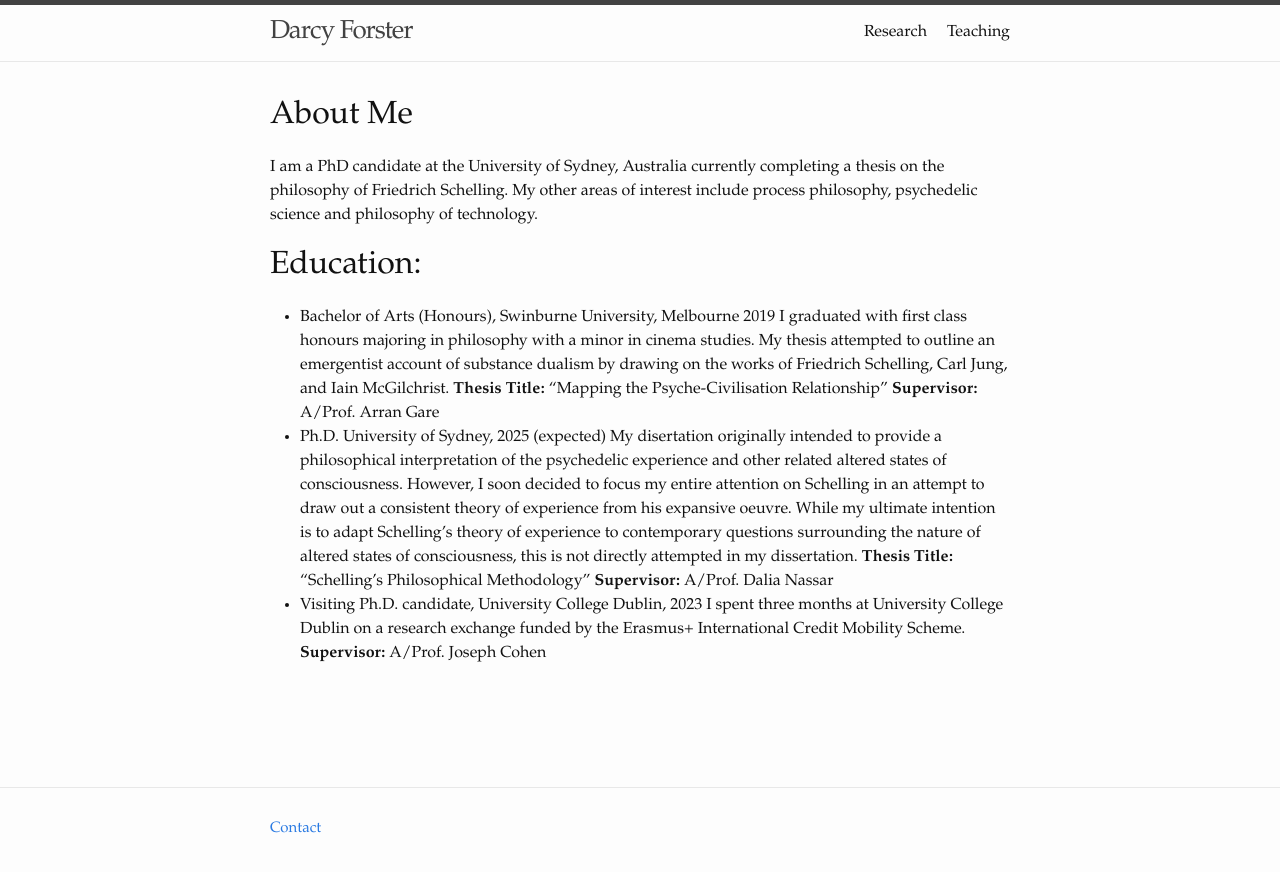
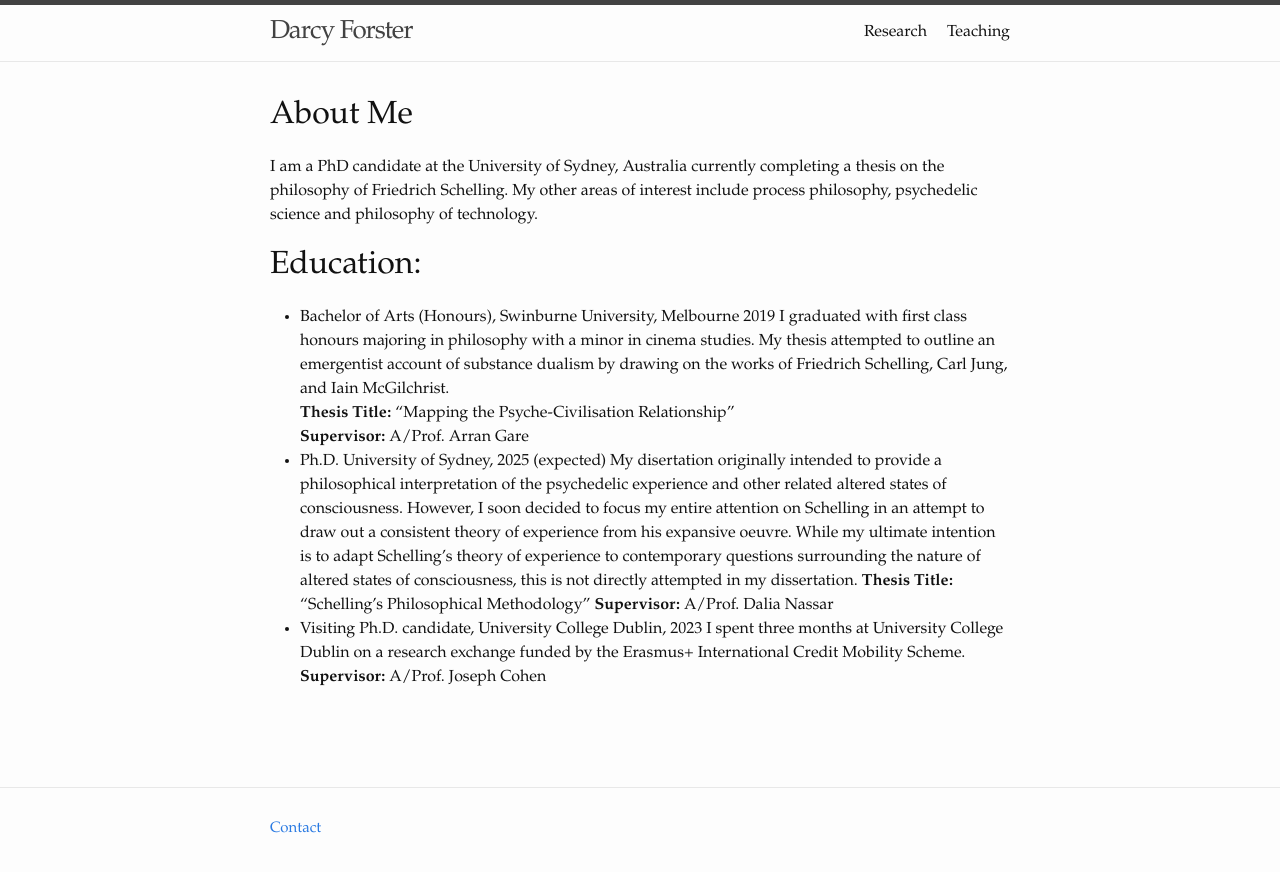
Before and after one commit to darcyforster/darcyforster, a Jekyll site: the page built from index.markdown, in a window 1280 px wide. Shown: the top 872 px of the page. Built offline with Jekyll 4.4.1, drawn with Linux system fonts in a browser that asks for light colours.

```diff
--- a/index.markdown
+++ b/index.markdown
@@ -11,13 +11,13 @@ I am a PhD candidate at the University of Sydney, Australia currently completing
 Education:
 ======
 * Bachelor of Arts (Honours), Swinburne University, Melbourne 2019
-  I graduated with first class honours majoring in philosophy with a minor in cinema studies. My thesis attempted to outline an emergentist account of substance dualism by drawing on the works of Friedrich Schelling, Carl Jung, and Iain McGilchrist.
-  **Thesis Title:** "Mapping the Psyche-Civilisation Relationship"
+  I graduated with first class honours majoring in philosophy with a minor in cinema studies. My thesis attempted to outline an emergentist account of substance dualism by drawing on the works of Friedrich Schelling, Carl Jung, and Iain McGilchrist.\
+  **Thesis Title:** "Mapping the Psyche-Civilisation Relationship"\
   **Supervisor:** A/Prof. Arran Gare
 * Ph.D. University of Sydney, 2025 (expected)
   My disertation originally intended to provide a philosophical interpretation of the psychedelic experience and other related altered states of consciousness. However, I soon decided to focus my entire attention on Schelling in an attempt to draw out a consistent theory of experience from his expansive oeuvre. While my ultimate intention is to adapt Schelling's theory of experience to contemporary questions surrounding the nature of altered states of consciousness, this is not directly attempted in my dissertation.
   **Thesis Title:** "Schelling's Philosophical Methodology"
   **Supervisor:** A/Prof. Dalia Nassar
 * Visiting Ph.D. candidate, University College Dublin, 2023
-  I spent three months at University College Dublin on a research exchange funded by the Erasmus+ International Credit Mobility Scheme.
+  I spent three months at University College Dublin on a research exchange funded by the Erasmus+ International Credit Mobility Scheme.\
   **Supervisor:** A/Prof. Joseph Cohen
```
